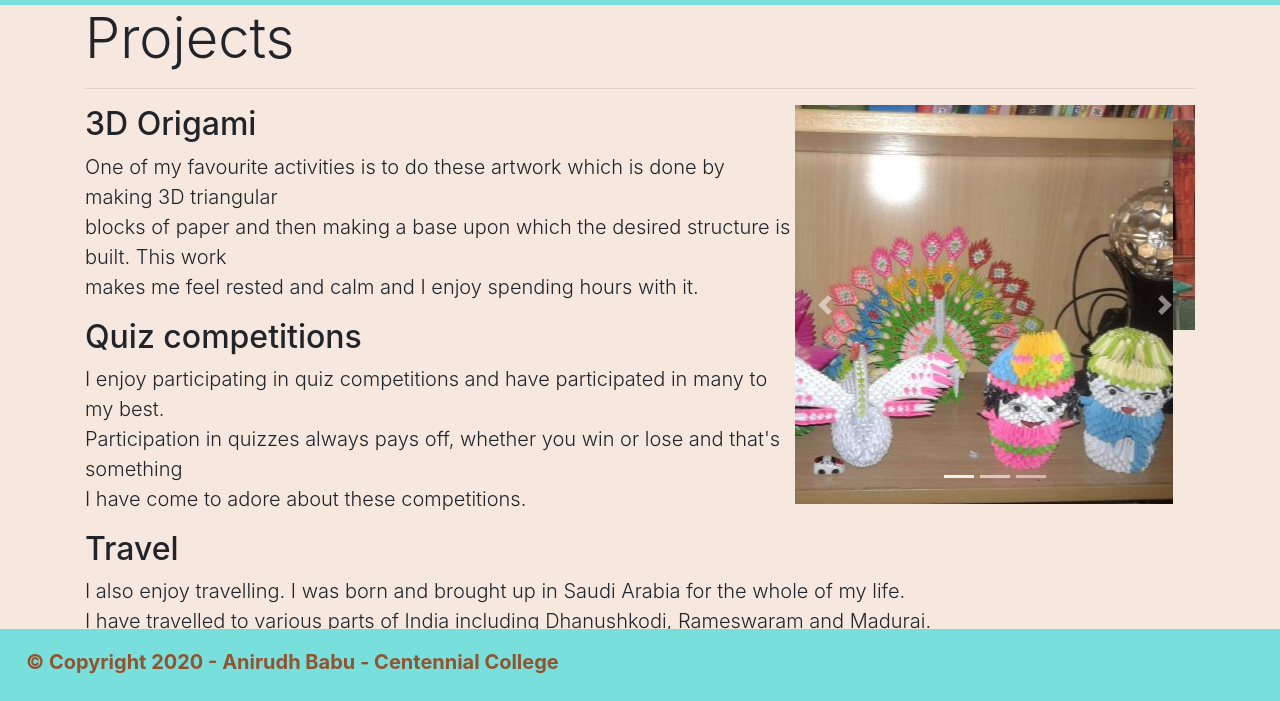
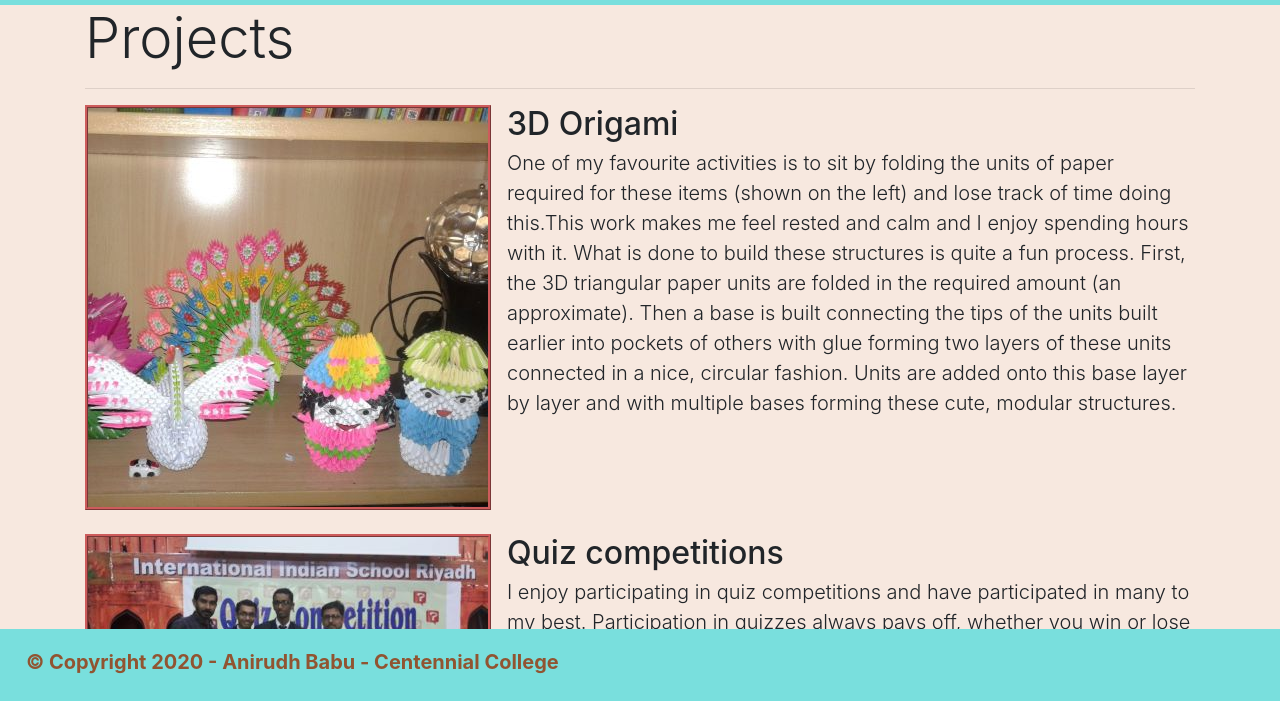
Before and after one commit to AnirudhBabu/Basic-Portfolio, a website: page projects.html in a window 1280 px wide. Shown: the part 97-798 px from the top of the page. Drawn offline with nearby package versions, Linux system fonts and the light colour scheme.

Commit message:
AJAX injection complete

```diff
--- a/Contents/app.css
+++ b/Contents/app.css
@@ -38,5 +38,11 @@ figure{
     float: right;
 }
 main{
-    margin-bottom: 55px;
+    margin-bottom: 100px;
 }
+li img{
+    float: right;
+    border-width: 3px;
+    border-style: ridge;
+    border-color: indianred;
+}
--- a/Scripts/app.js
+++ b/Scripts/app.js
@@ -8,10 +8,13 @@
 (function(){
     function highlightActiveLink()
     {
+        //gets all the nav links and creates siteName that stores the name of the site to be compared to href
         let navAnchors = document.querySelectorAll("li a");
+        let siteName = document.title.toLowerCase() + ".html";
 
         for (const anchor of navAnchors)
         {
+            //special separation as about me page has index.html as it's site name
             if(document.title === "About me")
             {
                 if(anchor.getAttribute("href") === "index.html")
@@ -21,8 +24,7 @@
             }
             else
             {
-                let toBeCompared = document.title.toLowerCase() + ".html";
-                if(anchor.getAttribute("href") === toBeCompared)
+                if(anchor.getAttribute("href") === siteName)
                 {
                     anchor.parentElement.className = "nav-item active";
                 }
@@ -32,25 +34,9 @@
 
     function setContent()
     {
+        //calls this function here to counter the asynchronous nature of JavaScript
         highlightActiveLink();
-        switch (document.title) {
-            case "About me":
-                AboutMeContent();
-                break;
-            case "Contact":
-                ContactContent();
-                break;
-            case "Projects":
-                ProjectsText();
-                break;
-            default:
-                break;
-        }
-        loadFooter();
 
-    }
-    function AboutMeContent()
-    {
         // step 1 - creates the XHR object
         let XHR = new XMLHttpRequest();
 
@@ -67,9 +53,33 @@
             if((XHR.readyState === 4) && (XHR.status === 200))
             {
                 //stores the JSON content of the AboutMe object
-                let aboutMeContent = XHR.response.AboutMe;
+                let Contents = XHR.response.myContent;
 
-                //sets values from the read JSON appropriately
+                //calls the appropriate function to load contents based on the title of the page
+                switch (document.title) {
+                    case "About me":
+                        AboutMeContent(Contents[0]);
+                        break;
+                    case "Contact":
+                        ContactContent(Contents[1]);
+                        break;
+                    case "Projects":
+                        ProjectsContent(Contents[2]);
+                        break;
+                    default:
+                        break;
+                }
+            }
+
+        });
+
+        //Again, method call is placed here to counter the async nature of JavaScript
+        loadFooter();
+
+    }
+    function AboutMeContent(aboutMeContent)
+    {
+        //sets values from the read JSON array's first object appropriately
         document.getElementsByTagName("h1")[0].innerText = aboutMeContent.heading;
         document.getElementsByTagName("h2")[0].innerText = aboutMeContent.missionHeading;
         document.getElementsByTagName("p")[0].innerText = aboutMeContent.introText;
@@ -78,31 +88,11 @@
         document.getElementsByClassName("fa-ul")[0].innerHTML = aboutMeContent.hobbies;
         document.getElementsByTagName("h2")[2].innerText = aboutMeContent.interestsHeading;
         document.getElementsByClassName("fa-ul")[1].innerHTML = aboutMeContent.interests;
-            }
-        });
 
     }
-    function ContactContent()
+    function ContactContent(contactContent)
     {
-        // step 1 - creates the XHR object
-        let XHR = new XMLHttpRequest();
-
-        // step 2 - sets the type of the message to be read as JSON
-        XHR.responseType = 'json';
-
-        // step 3 - configures the message
-        XHR.open("GET", "./Scripts/paragraphs.json");
-
-        // step 4 - Executes the request
-        XHR.send();
-
-        XHR.addEventListener("readystatechange", function(){
-            if((XHR.readyState === 4) && (XHR.status === 200))
-            {
-                //stores the JSON content of the AboutMe object
-                let contactContent = XHR.response.Contact;
-
-                //sets values from the read JSON appropriately
+        //sets values from the read JSON array's second object appropriately
         document.getElementsByTagName("h1")[0].innerText = contactContent.heading;
         document.getElementsByTagName("label")[0].innerText = contactContent.firstNameLabel;
         document.getElementsByTagName("input")[0].setAttribute("placeholder", contactContent.firstNamePlaceholder);
@@ -116,31 +106,19 @@
         document.getElementsByTagName("textarea")[0].setAttribute("placeholder", contactContent.shortMessagePlaceholder);
         document.getElementsByTagName("button")[1].innerHTML = contactContent.sendButton;
         document.getElementsByTagName("button")[2].innerHTML = contactContent.resetButton;
-            }
-        });
 
     }
-    function ProjectsText()
+    function ProjectsContent(projectsContent)
     {
-        let project1String =
-        `One of my favourite activities is to do these artwork which is done by making 3D triangular
-        blocks of paper and then making a base upon which the desired structure is built. This work
-        makes me feel rested and calm and I enjoy spending hours with it.`;
-        let project2String =
-        `I enjoy participating in quiz competitions and have participated in many to my best.
-        Participation in quizzes always pays off, whether you win or lose and that's something
-         I have come to adore about these competitions.`;
-         let project3String =
-        `I also enjoy travelling. I was born and brought up in Saudi Arabia for the whole of my life.
-         I have travelled to various parts of India including Dhanushkodi, Rameswaram and Madurai.`
-        document.getElementsByTagName("h1")[0].innerText = "Projects";
-        document.getElementsByTagName("h2")[0].innerText = "3D Origami";
-        document.getElementsByTagName("p")[0].innerText = project1String;
-        document.getElementsByTagName("h2")[1].innerText = "Quiz competitions";
-        document.getElementsByTagName("p")[1].innerText = project2String;
-        document.getElementsByTagName("h2")[2].innerText = "Travel";
-        document.getElementsByTagName("p")[2].innerText = project3String;
-        document.getElementsByTagName("h5")[0].innerHTML = "&copy; Copyright 2020 - Anirudh Babu - Centennial College";
+        //sets values from the read JSON array's third object appropriately
+        document.getElementsByTagName("h1")[0].innerText = projectsContent.heading;
+        document.getElementsByTagName("h2")[0].innerText = projectsContent.project1Heading;
+        document.getElementsByTagName("p")[0].innerText = projectsContent.project1Text;
+        document.getElementsByTagName("h2")[1].innerText = projectsContent.project2Heading;
+        document.getElementsByTagName("p")[1].innerText = projectsContent.project2Text;
+        document.getElementsByTagName("h2")[2].innerText = projectsContent.project3Heading;
+        document.getElementsByTagName("p")[2].innerText = projectsContent.project3Text;
+
     }
     function loadHeader()
     {
--- a/Scripts/paragraphs.json
+++ b/Scripts/paragraphs.json
@@ -1,5 +1,6 @@
 {
-    "AboutMe":
+   "myContent":
+    [
         {
             "heading": "About me",
             "introText": "I am a high school graduate aspiring to be a software engineer who enjoys coding. At Centennial, I am a student of the Software Engineering Technician Program. My interests include reading, watching Youtube and listening music.",
@@ -10,7 +11,6 @@
             "interestsHeading": "Interests",
             "interests": "<li><i class=\"fa-li fab fa-github-alt\"></i> Networking</li>        <li><i class=\"fa-li fab fa-github-alt\"></i> Data Science</li>        <li><i class=\"fa-li fab fa-github-alt\"></i> Programming</li>"
         },
-    "Contact":
         {
             "heading": "Contact Us",
             "firstNameLabel": "First Name",
@@ -25,5 +25,15 @@
             "shortMessagePlaceholder": "Type in anything you would like to let me know...",
             "sendButton": "<i class=\"fas fa-envelope-square\"></i> Send",
             "resetButton": "<i class=\"fas fa-comment-slash\"></i> Reset"
+        },
+        {
+            "heading": "Projects",
+            "project1Heading": "3D Origami",
+            "project1Text": "One of my favourite activities is to sit by folding the units of paper required for these items (shown on the left) and lose track of time doing this.This work makes me feel rested and calm and I enjoy spending hours with it. What is done to build these structures is quite a fun process. First, the 3D triangular paper units are folded in the required amount (an approximate). Then a base is built connecting the tips of the units built earlier into pockets of others with glue forming two layers of these units connected in a nice, circular fashion. Units are added onto this base layer by layer and with multiple bases forming these cute, modular structures.",
+            "project2Heading": "Quiz competitions",
+            "project2Text": "I enjoy participating in quiz competitions and have participated in many to my best. Participation in quizzes always pays off, whether you win or lose and that's something I have come to adore about these competitions. I have travelled to various parts of Saudi Arabia including Jubail, Dammam, Al Khobar etc. One learns something new for every quiz competition attended, and knowledge is a priceless treasure.",
+            "project3Heading": "Travel",
+            "project3Text": "I also enjoy travelling. I was born and brought up in Saudi Arabia for the whole of my life. I have travelled to various parts of India, which is my home country, including Dhanushkodi, Rameswaram and Madurai which are famous for their cultural and historical heritage. Shown on the left is an image of the \"Gopuram\" of the Madurai Meenakshi Temple which includes more than a thousand sculptures and the temple has nine of these in total accounting for a rich collection of dazzling sculptures."
         }
+    ]
 }
--- a/projects.html
+++ b/projects.html
@@ -7,52 +7,43 @@
       <link rel="stylesheet" href="./node_modules/bootstrap/dist/css/bootstrap.min.css">
       <link rel="stylesheet" href="./node_modules/@fortawesome/fontawesome-free/css/all.min.css">
       <link rel="stylesheet" href="./Contents/app.css">
+      <link rel="stylesheet" href="./Contents/projects.css">
   </head>
   <body>
     <header>
     </header>
+
     <main>
       <div class="container">
         <h1 class="display-4"></h1>
         <hr>
-        <div id="photoSlides" class="carousel slide" data-ride="carousel">
-          <ol class="carousel-indicators">
-            <li data-target="#photoSlides" data-slide-to="0" class="active"></li>
-            <li data-target="#photoSlides" data-slide-to="1"></li>
-            <li data-target="#photoSlides" data-slide-to="2"></li>
-          </ol>
-          <div class="carousel-inner">
-            <div class="carousel-item active">
-              <img src="Assets/project1.jpg" class="d-block w-20" alt="An image of the author">
+
+        <ul class="list-unstyled">
+          <li class="media">
+            <img src="Assets/project1.jpg" class="mr-3" alt="...">
+            <div class="media-body">
+              <h2 class="mt-0 mb-1"></h5>
+              <p class="lead"></p>
             </div>
-            <div class="carousel-item">
-              <img src="Assets/project2.jpg" class="d-block w-20" alt="An image of the author">
+          </li>
+          <li class="media my-4">
+            <img src="Assets/project2.jpg" class="mr-3" alt="...">
+            <div class="media-body">
+              <h2 class="mt-0 mb-1"></h5>
+              <p class="lead"></p>
             </div>
-            <div class="carousel-item">
-              <img src="Assets/project3.jpg" class="d-block w-20" alt="An image of the author">
+          </li>
+          <li class="media">
+            <img src="Assets/project3.jpg" class="mr-3" alt="...">
+            <div class="media-body">
+              <h2 class="mt-0 mb-1"></h5>
+              <p class="lead"></p>
             </div>
-          </div>
-          <a class="carousel-control-prev" href="#photoSlides" role="button" data-slide="prev">
-            <span class="carousel-control-prev-icon" aria-hidden="true"></span>
-            <span class="sr-only">Previous</span>
-          </a>
-          <a class="carousel-control-next" href="#photoSlides" role="button" data-slide="next">
-            <span class="carousel-control-next-icon" aria-hidden="true"></span>
-            <span class="sr-only">Next</span>
-          </a>
-        </div>
-        <h2></h2>
-        <p class="lead"></p>
+          </li>
+        </ul>
+      </div>
+    </main>
 
-        <h2></h2>
-        <p class="lead"></p>
-
-        <h2></h2>
-        <p class="lead"></p>
-
-      </div>
-        <!--<button type="button" class="btn btn-lg btn-danger" data-toggle="popover" title="Popover title" data-content="It's not as easy as a clicking a button to know me 😊">Click to know more about me</button>-->
-    </main>
     <footer>
       <h5></h5>
     </footer>
```
Also changed, not shown: Views/partials/header.html (+1 -1 lines), 1 other file. Lines whose indentation alone changed are shown as unchanged.
